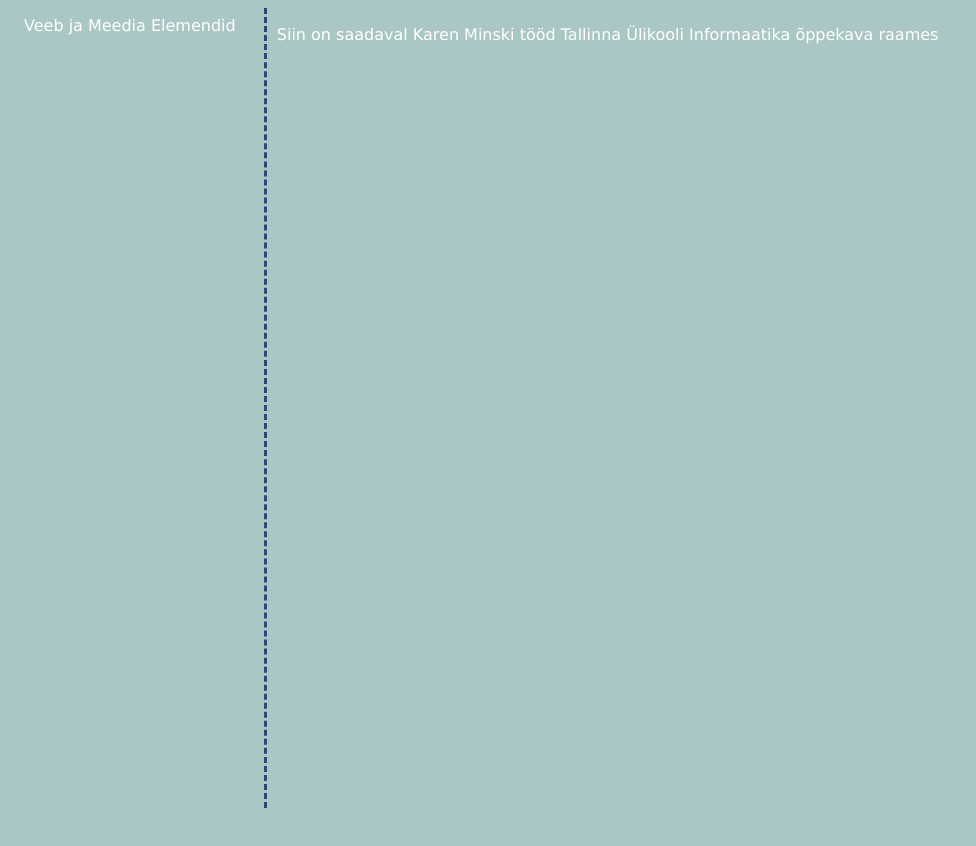
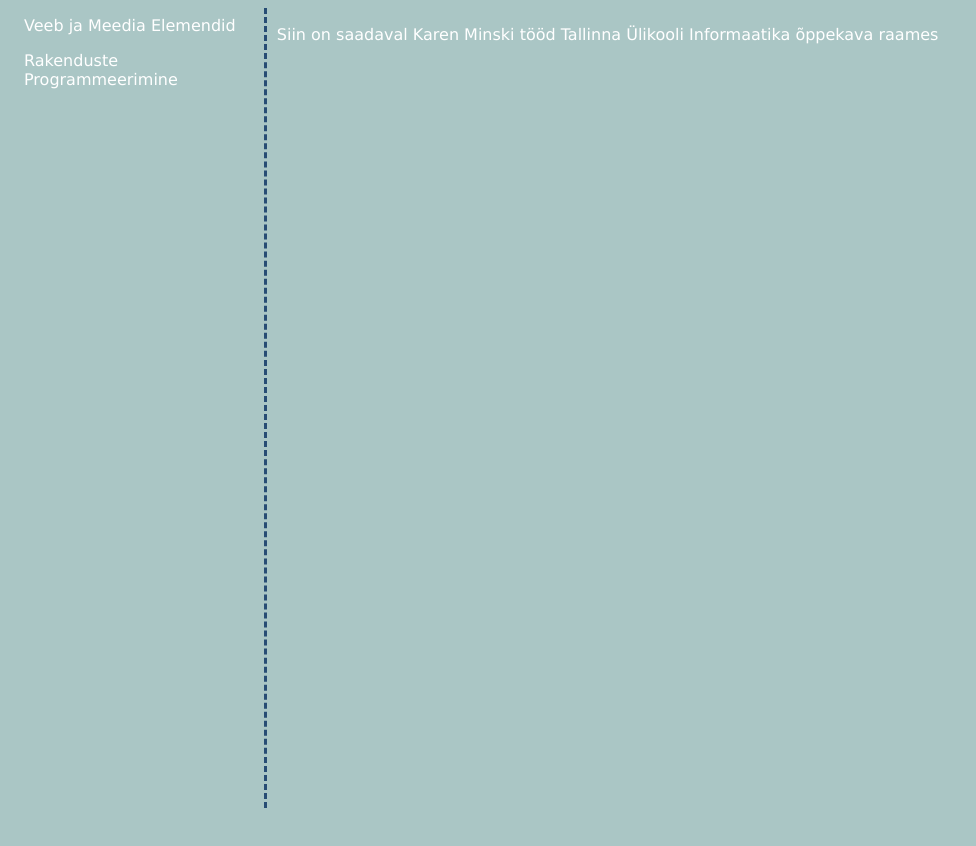
Before and after one commit to karenminski/VJMEKaren, a plain HTML site: page index.html in a window 1280 px wide. Shown: the whole page, without its empty margins (0-976 px from the left). Drawn offline with Linux system fonts and the light colour scheme.

Commit message:
Add rakenduste programmeerimine

```diff
--- a/index.html
+++ b/index.html
@@ -10,6 +10,7 @@
 <body>
 	<ul>
 		<li><a href="VJME/index.html">Veeb ja Meedia Elemendid</a></li>
+		<li><a href="http://karenminski.herokuapp.com/">Rakenduste Programmeerimine</a></li>
 	</ul>
 	<div>
 		<p>Siin on saadaval Karen Minski tööd Tallinna Ülikooli Informaatika õppekava raames</p>
```
